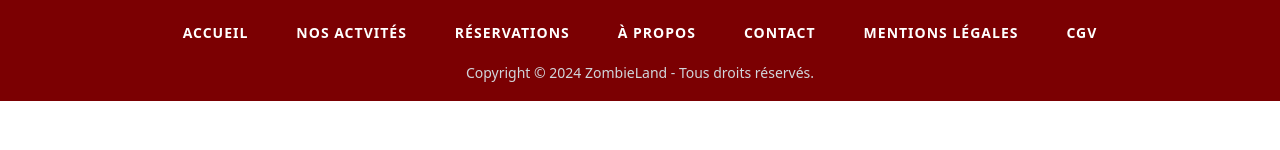
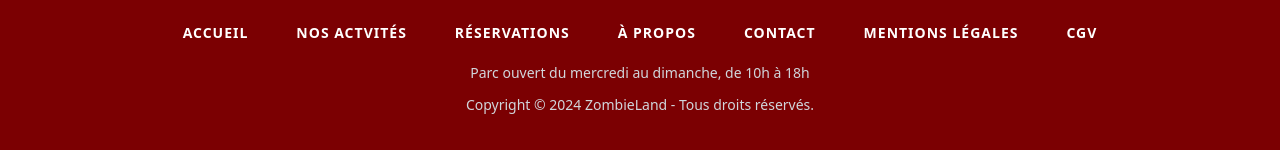
Before and after one commit to Camille-ldt/ZombieLand-front, a React (Vite) app: page / in a window 1280 px wide. Shown: the part 2183-2333 px from the top of the page. Before the commit the page ends 2284 px from the top, so only its background shows below. Built offline with nearby package versions, Linux system fonts and the light colour scheme.

Commit message:
amélioration du Footer

```diff
--- a/src/components/Footer.tsx
+++ b/src/components/Footer.tsx
@@ -103,7 +103,8 @@ const footer: Footer = {
               </a>
             ))}
           </nav>
-          <p className="mt-10 text-center text-sm/6 text-gray-300">Copyright &copy; 2024 ZombieLand - Tous droits réservés.</p>
+          <p className="mt-10 mb-2 text-center text-sm/6 text-gray-300">Parc ouvert du mercredi au dimanche, de 10h à 18h</p>
+          <p className="mb-5 text-center text-sm/6 text-gray-300">Copyright &copy; 2024 ZombieLand - Tous droits réservés.</p>
         </div>
       </footer>
     )
```
